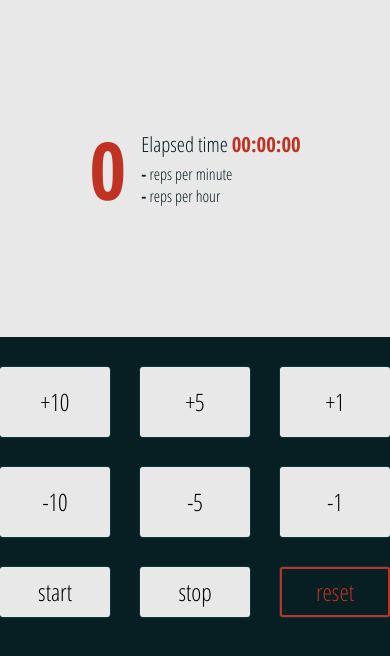
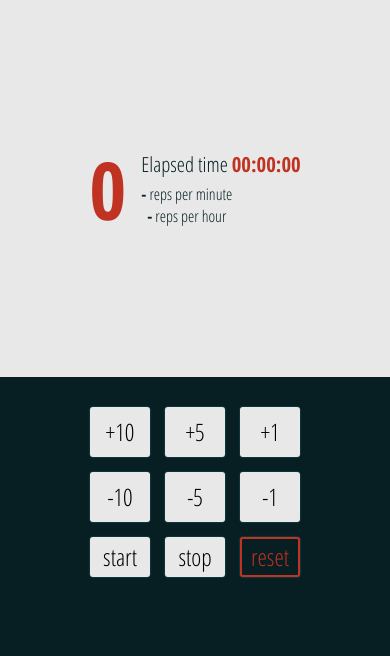
Before and after one commit to sajgal/rx-counter, a React (Create React App) app: page / in a window 390 px wide. Shown: the top 656 px of the page. Built offline with nearby package versions, Linux system fonts and the light colour scheme.

Commit message:
Adds proper responsivity

```diff
--- a/src/Counter.js
+++ b/src/Counter.js
@@ -24,16 +24,24 @@ const Wrapper = styled.div`
 `;
 
 const Display = styled.div`
+  text-align: center;
   display: grid;
   grid-gap: 5px;
   grid-template:
-    'count duration'
-    'count velocity';
+    'count'
+    'duration'
+    'velocity';
+
+  @media (min-width: 320px) {
+    grid-template:
+      'count duration'
+      'count velocity';
+  }
 `;
 
 const Count = styled.div`
   grid-area: count;
-  justify-self: right;
+  justify-self: center;
   align-self: center;
   color: ${({ count }) => {
     if (count < 1) {
@@ -47,16 +55,30 @@ const Count = styled.div`
   font-size: 5em;
   font-weight: 700;
   padding-right: 10px;
+
+  @media (min-width: 320px) {
+    justify-self: right;
+  }
 `;
 
 const Duration = styled.div`
   grid-area: duration;
   align-self: flex-end;
+  justify-self: center;
   font-size: 1.3em;
+
+  @media (min-width: 320px) {
+    justify-self: left;
+  }
 `;
 
 const Velocity = styled.div`
   grid-area: velocity;
+  justify-self: center;
+
+  @media (min-width: 320px) {
+    justify-self: left;
+  }
 `;
 
 const Bold = styled.span`
@@ -70,12 +92,22 @@ const Time = styled.span`
 
 const ButtonsWrapper = styled.div`
   display: grid;
-  grid-template-rows: repeat(2, 70px) 50px;
-  grid-template-columns: repeat(3, 110px);
-  grid-gap: 30px;
+  grid-gap: 15px;
   justify-content: center;
   background: var(--color-black);
   padding-top: 30px;
+  grid-template-columns: repeat(1, 90%);
+
+  @media (min-width: 320px) {
+    grid-template-rows: repeat(2, 50px) 40px;
+    grid-template-columns: repeat(3, 60px);
+  }
+
+  @media (min-width: 425px) {
+    grid-gap: 30px;
+    grid-template-rows: repeat(2, 70px) 50px;
+    grid-template-columns: repeat(3, 110px);
+  }
 `;
 
 const Button = styled.button`
```
